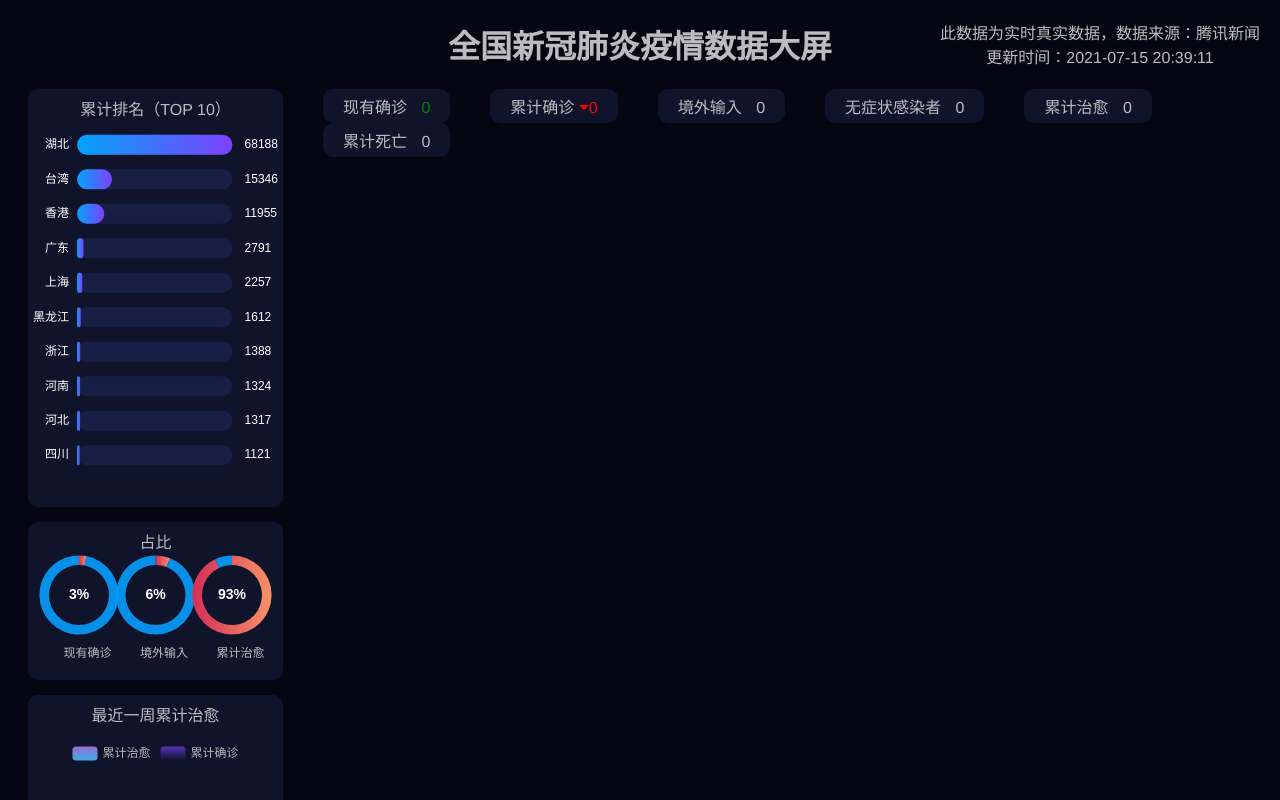
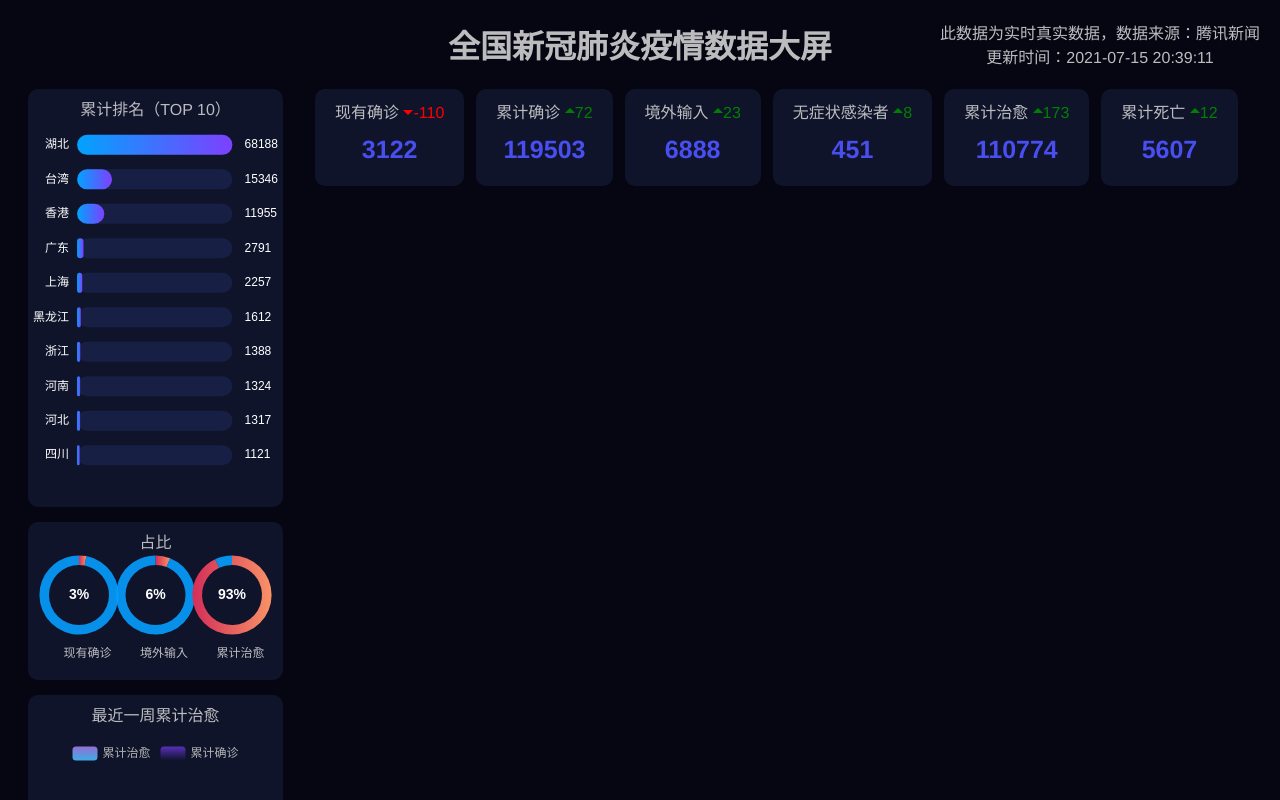
Before and after one commit to zhulin3141/vue3-demo, a Vue app: page / in a window 1280 px wide. Shown: the top 800 px of the page. Built offline with nearby package versions, Linux system fonts and the light colour scheme.

Commit message:
add basicdataitemlabel component

```diff
--- a/src/App.vue
+++ b/src/App.vue
@@ -2,6 +2,7 @@
 import ProvinceRank from "./components/ProvinceRank.vue";
 import BasicProportion from "./components/BasicProportion.vue";
 import CurrentConfirmedCompare from "./components/CurrentConfirmedCompare.vue";
+import BasicDataItemLabel from "./components/BasicDataItemLabel.vue";
 
 import apiService from "./api";
 import { onMounted, ref } from "vue";
@@ -36,8 +37,6 @@ let basicData: any = ref({
   updateTime: "-",
 });
 
-let defaultDataConfig: any = ref([]);
-
 let rate: Object = ref({});
 
 let confirmSingleBarChartData: any = ref({
@@ -45,6 +44,63 @@ let confirmSingleBarChartData: any = ref({
   currentConfirmedCountList: [],
   confirmedCountList: [],
 });
+
+const getNumberStyle = (color = '#E8EAF6', fontSize = 30, fontWeight = 'bolder') => {
+  return {
+    fontSize: fontSize,
+    fill: color,
+    fontWeight: fontWeight
+  }
+}
+let formatter:any = {}
+const initBasicConfig = (data:any = null) => {
+  let currentConfirmedCount = data ? [data.currentConfirmedCount] : 0;
+  let confirmedCount = data ? [data.confirmedCount] : 0;
+  let importedCount = data ? [data.importedCount] : 0;
+  let noInFectCount = data ? [data.noInFectCount] : 0;
+  let deadCount = data ? [data.deadCount] : 0;
+  let curedCount = data ? [data.curedCount] : 0;
+  return {
+    confirmedCount: {
+      number: [confirmedCount],
+      content: "{nt}",
+      formatter,
+      style: getNumberStyle(),
+    },
+    currentConfirmedCount: {
+      number: [currentConfirmedCount],
+      content: "{nt}",
+      formatter,
+      style: getNumberStyle("#2E8EEA"),
+    },
+    importedCount: {
+      number: [importedCount],
+      content: "{nt}",
+      formatter,
+      style: getNumberStyle(),
+    },
+    noInFectCount: {
+      number: [noInFectCount],
+      content: "{nt}",
+      formatter,
+      style: getNumberStyle(),
+    },
+    deadCount: {
+      number: [deadCount],
+      content: "{nt}",
+      formatter,
+      style: getNumberStyle("#D32E58"),
+    },
+    curedCount: {
+      number: [curedCount],
+      content: "{nt}",
+      formatter,
+      style: getNumberStyle(),
+    },
+  };
+};
+
+let defaultDataConfig = ref(initBasicConfig());
 
 const queryProvinceDataList = () => {
   apiService.getProvinceDataList().then((res: any) => {
@@ -69,8 +125,9 @@ const setProvinceRankingData = (areaList: any) => {
 
 const queryBasicData = () => {
   apiService.getOverall().then((res: any) => {
-    basicData = res.data.data;
+    basicData.value = res.data.data;
     setBasicData(res.data.data);
+    defaultDataConfig.value = initBasicConfig(res.data.data);
   });
 };
 
@@ -121,12 +178,40 @@ const setBasicData = (data: any) => {
     </div>
     <div id="r-wrapper">
       <div id="info-wrapper">
-        <div class="chart-card more">现有确诊 <i></i><span>0</span></div>
-        <div class="chart-card less">累计确诊 <i></i><span>0</span></div>
-        <div class="chart-card">境外输入 <i></i><span>0</span></div>
-        <div class="chart-card">无症状感染者 <i></i><span>0</span></div>
-        <div class="chart-card">累计治愈 <i></i><span>0</span></div>
-        <div class="chart-card">累计死亡 <i></i><span>0</span></div>
+        <basic-data-item-label
+          label="现有确诊"
+          :config="defaultDataConfig.currentConfirmedCount"
+          :inCrValue="basicData.currentConfirmedIncr"
+        />
+        <basic-data-item-label
+          label="累计确诊"
+          :config="defaultDataConfig.confirmedCount"
+          :inCrValue="basicData.confirmedIncr"
+        />
+        <!-- 境外输入 -->
+        <basic-data-item-label
+          label="境外输入"
+          :config="defaultDataConfig.importedCount"
+          :inCrValue="basicData.importedIncr"
+        />
+        <!-- 无症状感染者 -->
+        <basic-data-item-label
+          label="无症状感染者"
+          :config="defaultDataConfig.noInFectCount"
+          :inCrValue="basicData.noInFectIncr"
+        />
+        <!-- 累计治愈 -->
+        <basic-data-item-label
+          label="累计治愈"
+          :config="defaultDataConfig.curedCount"
+          :inCrValue="basicData.curedIncr"
+        />
+        <!-- 死亡人数 -->
+        <basic-data-item-label
+          label="累计死亡"
+          :config="defaultDataConfig.deadCount"
+          :inCrValue="basicData.deadIncr"
+        />
       </div>
 
       <div id="m-wrapper">
@@ -156,6 +241,12 @@ body {
   border-radius: 10px;
   margin: 0 20px;
   padding: 7px 0;
+  & .numbers{
+    font-size: 25px;
+    font-weight: bold;
+    color: #494ef1;
+    padding: 12px 0;
+  }
 }
 #tip-info {
   position: absolute;
@@ -164,6 +255,9 @@ body {
   padding: 20px;
 }
 #info-wrapper {
+  .chart-card{
+    margin: 0 0 0 12px;
+  }
   & i {
     width: 0;
     height: 0;
@@ -180,7 +274,7 @@ body {
   & .less span {
     color: @less-color;
   }
-  & .big i {
+  & .more i {
     border-color: transparent transparent @more-color;
     top: -13px;
   }
@@ -201,7 +295,7 @@ body {
     flex: 1;
 
     #info-wrapper .chart-card {
-      padding: 5px 20px;
+      padding: 10px 20px;
       float: left;
     }
   }
--- /dev/null
+++ b/src/components/BasicDataItemLabel.vue
@@ -0,0 +1,35 @@
+<template>
+  <div
+    class="chart-card"
+    :class="[inCrValue > 0 ? valueUpClass : valueDownClass]"
+  >
+    <div>
+      {{ label }}
+      <i></i>
+      <span>
+        {{ inCrValue }}
+      </span>
+    </div>
+    <div class="numbers">
+        {{ config.number[0][0] }}
+    </div>
+  </div>
+</template>
+
+<script lang="ts">
+import { defineComponent } from "vue";
+
+export default defineComponent({
+  props: {
+    label: String,
+    config: Object,
+    inCrValue: Number,
+  },
+  setup(){
+    return {
+      valueUpClass: "more",
+      valueDownClass: "less",
+    };
+  }
+});
+</script>
```
